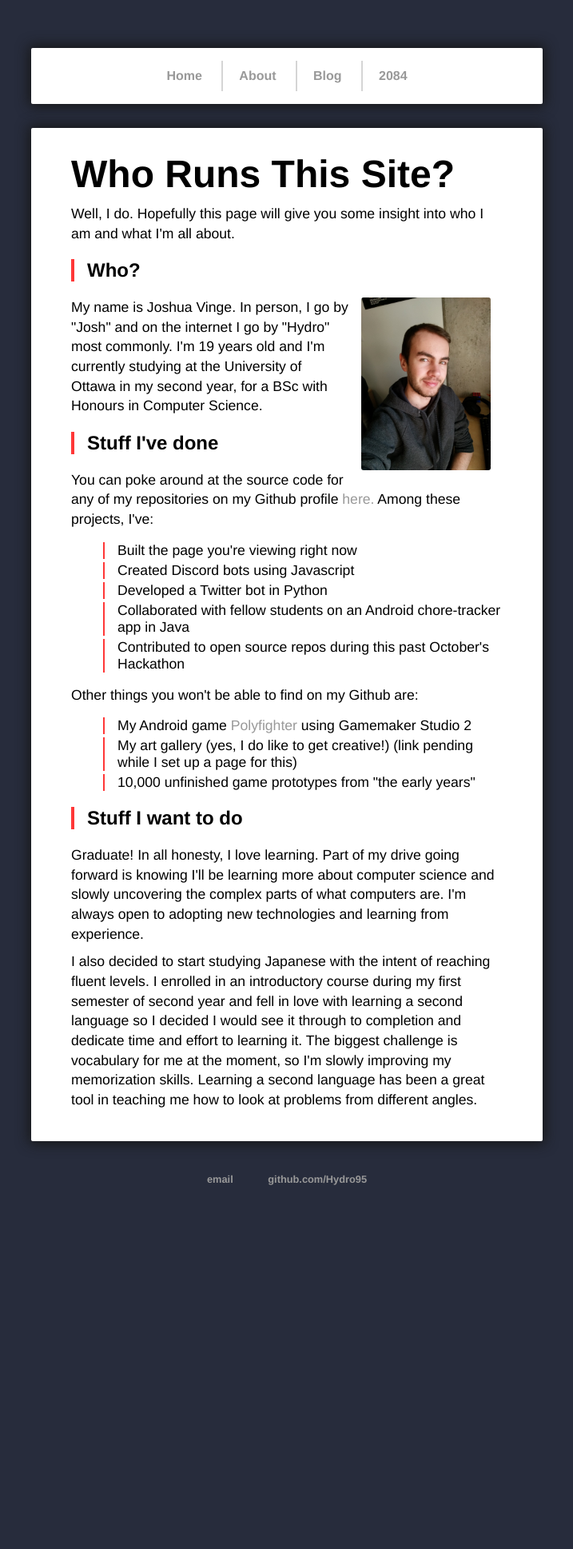
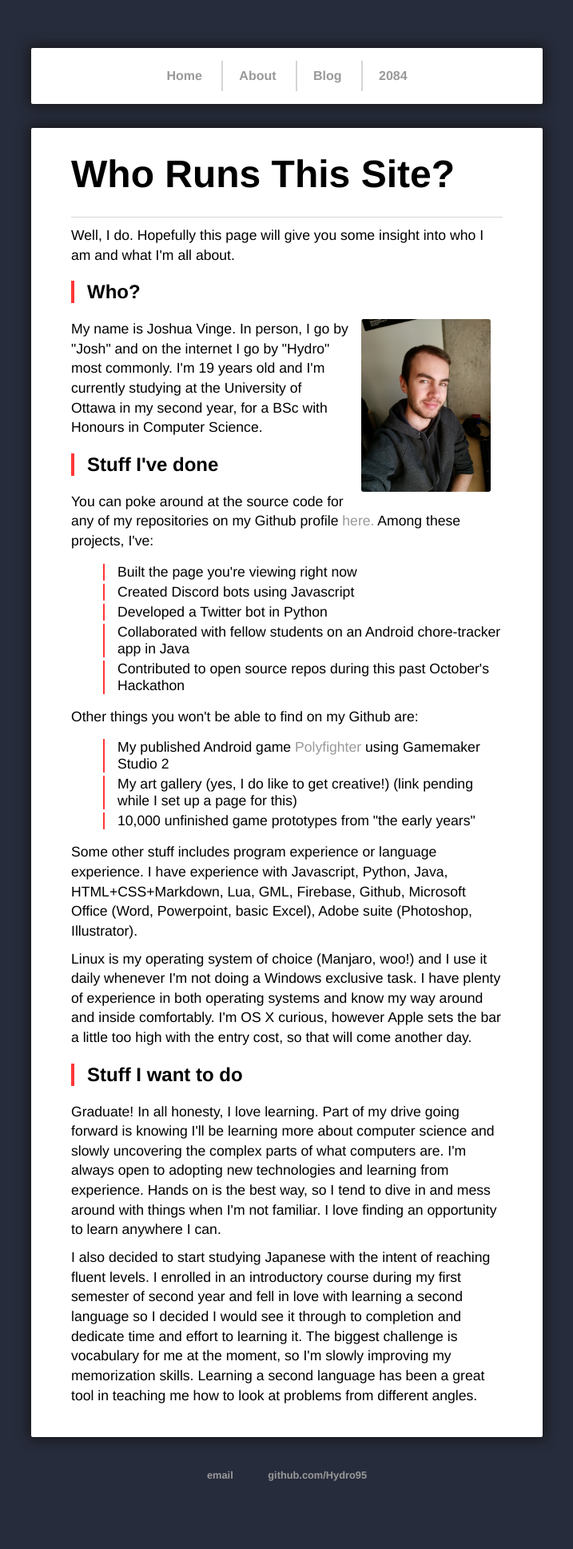
Before and after one commit to Hydro95/Hydro95.github.io, a Jekyll site: the page built from about/index.html, in a window 1280 px wide. Shown: the whole page at 80% size, without its empty margins (281-998 px from the left). Built offline with Jekyll 4.4.1, drawn with Linux system fonts in a browser that asks for light colours; before the commit the page ends 1567 px from its top, so only the background shows below that.

Commit message:
further content updates

```diff
--- a/U2084/index.html
+++ b/U2084/index.html
@@ -3,6 +3,7 @@ layout: default
 title: 2084 - Underground
 ---
   <h1>{{ page.title }}</h1>
+  <p class="meta"></p>
   <h2>What is this?</h2>
   <p>This is an ongoing writing project I decided to start for fun. I hope you have as much fun immersing yourself in this world as I had writing and creating it.</p>
   <p>In fact, this all started out as a Spotify playlist to assemble some cool cyberpunk-esque music covering all kinds of artists and sub-genres. You can check out the links here:</p>
--- a/about/index.html
+++ b/about/index.html
@@ -4,6 +4,7 @@ title: Who Runs This Site?
 ---
 <div class="about">
   <h1>{{ page.title }}</h1>
+  <p class="meta"></p>
   <p>Well, I do. Hopefully this page will give you some insight into who I am and what I'm all about.</p>
   <h2>Who?</h2>
   <p><img class='profilepic' src="/assets/images/josh.jpg"></img>My name is Joshua Vinge. In person, I go by "Josh" and on the internet I go by "Hydro" most commonly. I'm 19 years old and I'm currently studying at the University of Ottawa in my second year, for a BSc with Honours in Computer Science.</p>
@@ -19,13 +20,16 @@ title: Who Runs This Site?
   </p>
   <p>Other things you won't be able to find on my Github are:
     <ul class="styled">
-      <li>My Android game <a href="https://play.google.com/store/apps/details?id=com.hydrodev.polyfighter">Polyfighter</a> using Gamemaker Studio 2</li>
+      <li>My published Android game <a href="https://play.google.com/store/apps/details?id=com.hydrodev.polyfighter">Polyfighter</a> using Gamemaker Studio 2</li>
       <li>My art gallery (yes, I do like to get creative!) (link pending while I set up a page for this)</li>
       <li>10,000 unfinished game prototypes from "the early years"</li>
     </ul>
   </p>
+  <p>Some other stuff includes program experience or language experience. I have experience with Javascript, Python, Java, HTML+CSS+Markdown, Lua, GML, Firebase, Github, Microsoft Office (Word, Powerpoint, basic Excel), Adobe suite (Photoshop, Illustrator).
+  </p>
+  <p>Linux is my operating system of choice (Manjaro, woo!) and I use it daily whenever I'm not doing a Windows exclusive task. I have plenty of experience in both operating systems and know my way around and inside comfortably. I'm OS X curious, however Apple sets the bar a little too high with the entry cost, so that will come another day.
   <h2>Stuff I want to do</h2>
-  <p>Graduate! In all honesty, I love learning. Part of my drive going forward is knowing I'll be learning more about computer science and slowly uncovering the complex parts of what computers are. I'm always open to adopting new technologies and learning from experience.</p>
+  <p>Graduate! In all honesty, I love learning. Part of my drive going forward is knowing I'll be learning more about computer science and slowly uncovering the complex parts of what computers are. I'm always open to adopting new technologies and learning from experience. Hands on is the best way, so I tend to dive in and mess around with things when I'm not familiar. I love finding an opportunity to learn anywhere I can.</p>
   <p>I also decided to start studying Japanese with the intent of reaching fluent levels. I enrolled in an introductory course during my first semester of second year and fell in love with learning a second language so I decided I would see it through to completion and dedicate time and effort to learning it. The biggest challenge is vocabulary for me at the moment, so I'm slowly improving my memorization skills. Learning a second language has been a great tool in teaching me how to look at problems from different angles.</p>
 
 </div>
--- a/blog/index.html
+++ b/blog/index.html
@@ -3,6 +3,7 @@ layout: default
 title: Hydro's Blog
 ---
 	<h1>{{ page.title }}</h1>
+  <p class="meta"></p>
 	<ul class="posts">
 	  {% for post in site.categories.blog %}
 	    <li><span>{{ post.date | date_to_string }}</span> - <a href="{{ post.url }}" title="{{ post.title }}">{{ post.title }}</a></li>
```
Also changed, not shown: index.html (+6 -2 lines).
